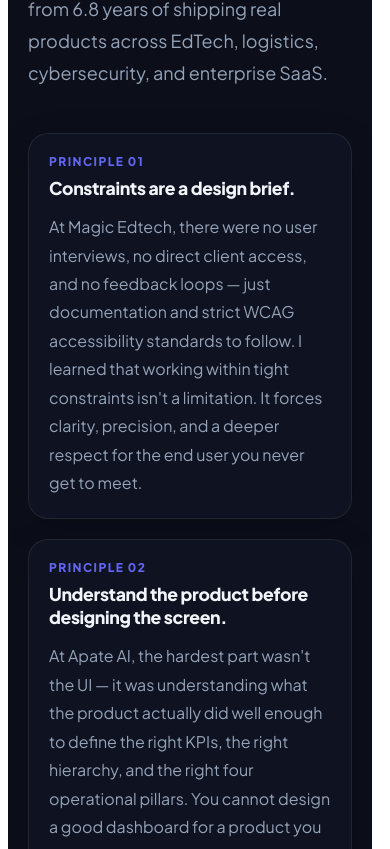
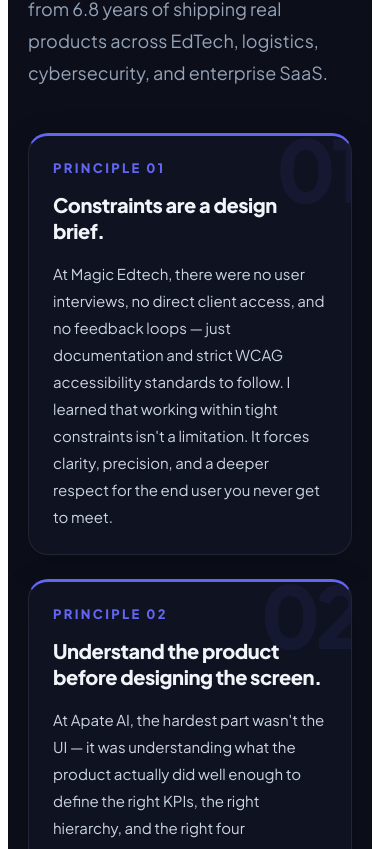
Before and after one commit to himanshu94hg/ux-portfolio, a React (Vite) app: page / in a window 390 px wide. Shown: the part 3435-4284 px from the top of the page. Built offline with nearby package versions, Linux system fonts and the light colour scheme.

Commit message:
Refactor DesignPrincipleCard component to enhance styling and responsiveness, including improved hover effects, layout adjustments for mobile, and updated text presentation.

```diff
--- a/portfolio2.jsx
+++ b/portfolio2.jsx
@@ -879,30 +879,68 @@ function SkillsCategoryCard({ c, dark, T, cardPad, isMobile }) {
   );
 }
 
-function DesignPrincipleCard({ p, dark, T, cardPad }) {
+function DesignPrincipleCard({ p, dark, T, isMobile }) {
   const [hov, setHov] = useState(false);
+  const accentTopSolid = hov ? "#818cf8" : "#6366f1";
   const baseShadow = dark ? "0 8px 32px rgba(0,0,0,0.2)" : "0 4px 24px rgba(0,0,0,0.04)";
   const hoverShadow = dark
-    ? `0 24px 56px rgba(0,0,0,0.45), 0 0 0 1px ${SKILLS_CARD_ACCENT}30, 0 0 40px ${SKILLS_CARD_ACCENT}14`
-    : `0 20px 44px rgba(15,23,42,0.1), 0 10px 28px rgba(99,102,241,0.12), 0 0 0 1px ${SKILLS_CARD_ACCENT}22`;
+    ? `0 14px 40px rgba(0,0,0,0.35), 0 0 0 1px ${SKILLS_CARD_ACCENT}28`
+    : `0 14px 36px rgba(99,102,241,0.12), 0 6px 20px rgba(0,0,0,0.06)`;
+  const pad = isMobile ? "clamp(1.5rem, 5vw, 2.5rem)" : "2.5rem";
+  const bodyColor = T.bodyB;
   return (
     <div
       onMouseEnter={() => setHov(true)}
       onMouseLeave={() => setHov(false)}
       style={{
+        position: "relative",
+        overflow: "hidden",
         background: hov && !dark ? "#fafbff" : T.surface,
-        border: `1px solid ${hov ? `${SKILLS_CARD_ACCENT}40` : T.border}`,
+        border: `1px solid ${hov ? `${SKILLS_CARD_ACCENT}45` : T.border}`,
+        borderTop: `3px solid ${accentTopSolid}`,
         borderRadius: CARD_LAYOUT.radius,
-        padding: cardPad,
+        padding: pad,
         boxSizing: "border-box",
         boxShadow: hov ? hoverShadow : baseShadow,
-        transition: "transform 0.38s cubic-bezier(.22,1,.36,1), box-shadow 0.38s cubic-bezier(.22,1,.36,1), border-color 0.32s ease, background 0.32s ease",
-        transform: hov ? "translateY(-7px)" : "none",
+        transition: "transform 0.32s cubic-bezier(.22,1,.36,1), box-shadow 0.32s cubic-bezier(.22,1,.36,1), border-color 0.28s ease, border-top-color 0.28s ease, background 0.28s ease",
+        transform: hov ? "translateY(-4px)" : "none",
       }}
     >
-      <p style={{ fontSize: "12px", fontWeight: 800, letterSpacing: "0.12em", color: SKILLS_CARD_ACCENT, textTransform: "uppercase", margin: "0 0 0.5rem" }}>Principle {p.n}</p>
-      <p style={{ fontSize: "1.1rem", fontWeight: 800, color: T.text, margin: "0 0 0.75rem", letterSpacing: "-0.02em", lineHeight: 1.35 }}>{p.title}</p>
-      <p style={{ fontSize: "16px", color: T.body, margin: 0, lineHeight: 1.78 }}>{p.body}</p>
+      <span
+        aria-hidden
+        style={{
+          position: "absolute",
+          top: isMobile ? "-0.05em" : "0.02em",
+          right: isMobile ? "-0.12em" : "0.08em",
+          fontSize: isMobile ? "clamp(72px, 22vw, 120px)" : "120px",
+          fontWeight: 900,
+          lineHeight: 0.85,
+          letterSpacing: "-0.06em",
+          color: SKILLS_CARD_ACCENT,
+          opacity: dark ? 0.08 : 0.06,
+          userSelect: "none",
+          pointerEvents: "none",
+          zIndex: 0,
+        }}
+      >
+        {p.n}
+      </span>
+      <div style={{ position: "relative", zIndex: 1 }}>
+        <p
+          style={{
+            fontSize: "13px",
+            fontWeight: 900,
+            letterSpacing: "0.18em",
+            color: SKILLS_CARD_ACCENT,
+            textTransform: "uppercase",
+            margin: "0 0 1rem",
+          }}
+        >
+          Principle {p.n}
+        </p>
+        <p style={{ fontSize: "20px", fontWeight: 800, color: T.text, margin: "0 0 1rem", letterSpacing: "-0.022em", lineHeight: 1.3 }}>{p.title}</p>
+        <p style={{ fontSize: "15px", color: bodyColor, margin: 0, lineHeight: 1.8, fontWeight: 400 }}>{p.body}</p>
+      </div>
     </div>
   );
 }
@@ -1283,10 +1321,25 @@ export default function Portfolio() {
             Not a process. A point of view — built from 6.8 years of shipping real products across EdTech, logistics, cybersecurity, and enterprise SaaS.
           </p>
         </Reveal>
-        <div style={{ display: "flex", flexDirection: "column", gap: CARD_LAYOUT.stackGap }}>
+        <div
+          style={{
+            display: "grid",
+            gridTemplateColumns: isMobile ? "minmax(0, 1fr)" : "repeat(2, minmax(0, 1fr))",
+            gap: "1.5rem",
+            alignItems: "stretch",
+          }}
+        >
           {DESIGN_PRINCIPLES.map((p, i) => (
-            <Reveal key={p.n} delay={0.04 + i * 0.05}>
-              <DesignPrincipleCard p={p} dark={dark} T={T} cardPad={cardPad} />
+            <Reveal
+              key={p.n}
+              delay={0.04 + i * 0.05}
+              style={{
+                minWidth: 0,
+                width: "100%",
+                ...(!isMobile && i === 0 ? { gridColumn: "1 / -1" } : {}),
+              }}
+            >
+              <DesignPrincipleCard p={p} dark={dark} T={T} isMobile={isMobile} />
             </Reveal>
           ))}
         </div>
```
